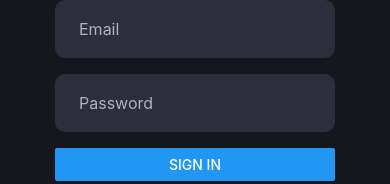
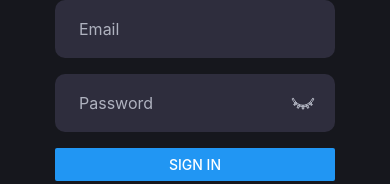
Before and after one commit to Roman3455/example, a React Native app: screen / in a window 390 px wide. Shown: the part 352-536 px from the top of the page. Built offline with nearby package versions, Linux system fonts and the light colour scheme.

Commit message:
feat: add EYE icon to Input field

```diff
--- a/src/App.tsx
+++ b/src/App.tsx
@@ -13,7 +13,7 @@ export default function App() {
         />
         <View style={styles.form}>
           <Input placeholder='Email' />
-          <Input placeholder='Password' />
+          <Input isPassword placeholder='Password' />
           <Button title="Sign In" />
         </View>
         <Text>Reset password</Text>
--- a/src/shared/themes/configs/colors.ts
+++ b/src/shared/themes/configs/colors.ts
@@ -1,4 +1,5 @@
 export const colors = {
+  white: "#FFFFFF",
   blackBackground:"#16171d",
   grayForm: "#2e2d3d",
   grayPlaceholder: "#afb2bf",
--- a/src/shared/ui/Input/Input.styles.ts
+++ b/src/shared/ui/Input/Input.styles.ts
@@ -9,5 +9,12 @@ export const useInputStyles = StyleSheet.create({
     fontSize: 16,
     lineHeight: 20, // coefficient 1.2
     backgroundColor: colors.grayForm,
+    color: colors.white,
+  },
+  icon: {
+    position: "absolute",
+    right: 0,
+    paddingHorizontal: 20,
+    paddingVertical: 18
   }
 });
--- a/src/shared/ui/Input/Input.tsx
+++ b/src/shared/ui/Input/Input.tsx
@@ -1,15 +1,25 @@
-import { TextInput } from "react-native";
+import { Pressable, TextInput, View } from "react-native";
 import { InputProps } from "@/shared/ui/Input/Input.types";
 import { useInputStyles } from "@/shared/ui/Input/Input.styles";
 import { colors } from "@/shared/themes"
+import { useState } from "react";
+import { EyeClosedIcon, EyeOpenedIcon } from "@/shared/assets/icons";
 
 export function Input(props: InputProps) {
-  const { ...rest } = props;
+  const { isPassword, ...rest } = props;
+  const [isPasswordVisible, setIsPasswordVisible] = useState<boolean>(false);
+  const setPasswordVisibility = () => setIsPasswordVisible(state => !state);
   return(
-    <TextInput
-      style={useInputStyles.input}
-      placeholderTextColor={colors.grayPlaceholder}
-      {...rest}
-    />
+    <View>
+      <TextInput
+        style={useInputStyles.input}
+        secureTextEntry={isPassword && !isPasswordVisible}
+        placeholderTextColor={colors.grayPlaceholder}
+        {...rest}
+      />
+      {isPassword && <Pressable onPress={setPasswordVisibility} style={useInputStyles.icon}>
+        {isPasswordVisible ? <EyeOpenedIcon /> : <EyeClosedIcon />}
+      </Pressable>}
+    </View>
   );
 }
--- a/src/shared/ui/Input/Input.types.ts
+++ b/src/shared/ui/Input/Input.types.ts
@@ -1,3 +1,5 @@
 import { TextInputProps } from "react-native";
 
-export type InputProps = TextInputProps & {}
+export type InputProps = TextInputProps & {
+  isPassword?: boolean;
+}
```
